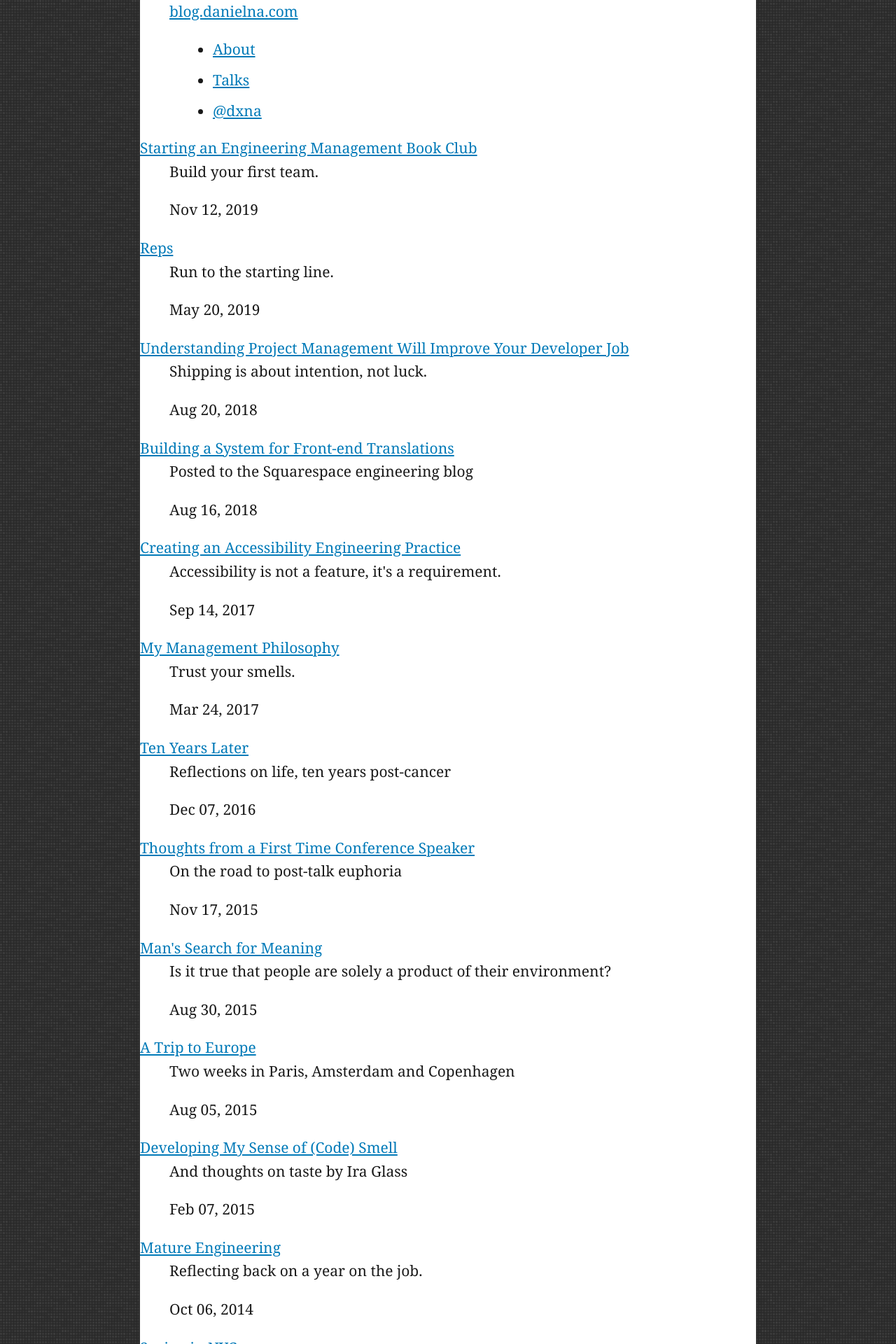
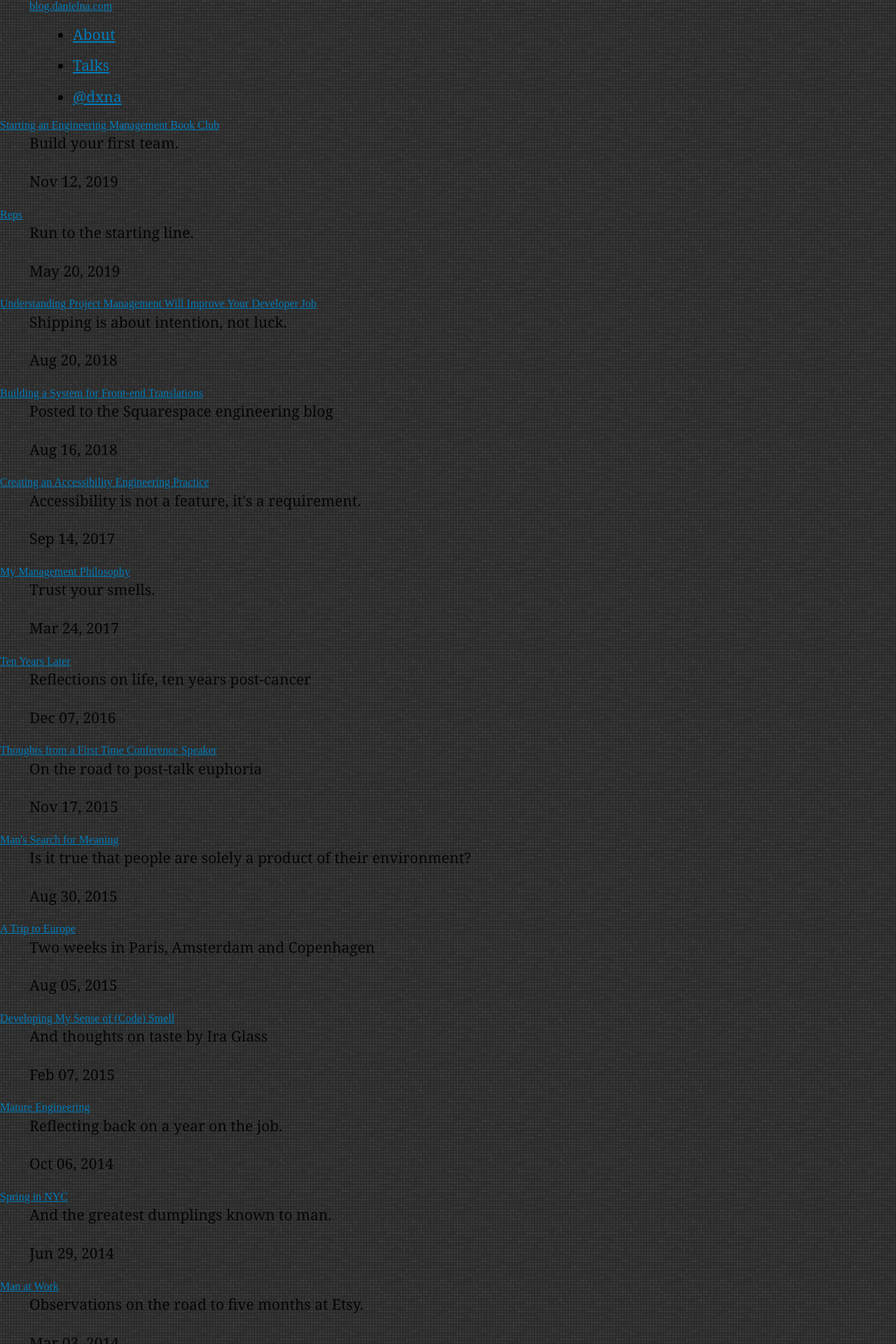
Before and after one commit to danielna/danielna.github.com, a Jekyll site: the page built from index.html, in a window 1280 px wide. Shown: the top 1920 px of the page at 70% size. Built offline with Jekyll 4.4.1, drawn with Linux system fonts in a browser that asks for light colours.

Commit message:
Cleanup base layout
* Remove erroneous div.wrapper
* Clean up spacing
* Hide the promo image from screen readers via aria-hidden=true

```diff
--- a/_layouts/base.html
+++ b/_layouts/base.html
@@ -6,22 +6,18 @@
 </head>
 
 <body>
-    <div class="wrapper">
   {% include header.html %}
 
   {% if page.promo_url %}
-        <div class="promo">
+  <div class="promo" aria-hidden="true">
     <img src="{{ page.promo_url }}" class="promo__image" alt="{{ page.promo_alt }}"/>
   </div>
   {% endif %}
 
-        <main class="container content" role="main">
+  <main class="container" role="main">
     {{ content }}
   </main>
 
-        <div class="clearfix"></div>
-
   {% include footer.html %}
-    </div>
 </body>
 </html>
```
Lines whose indentation alone changed are shown as unchanged.
